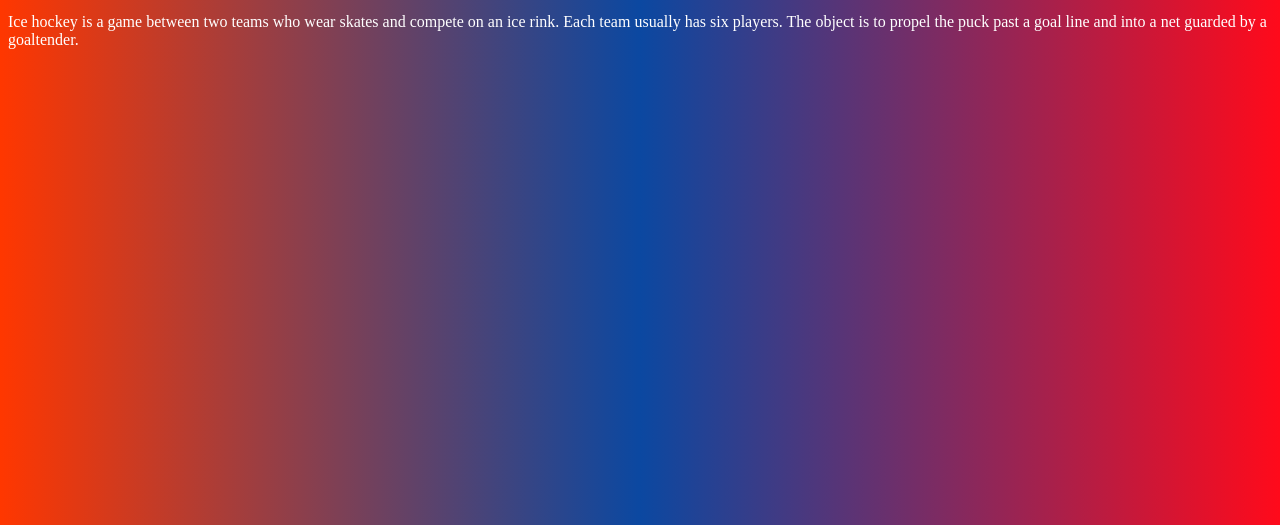
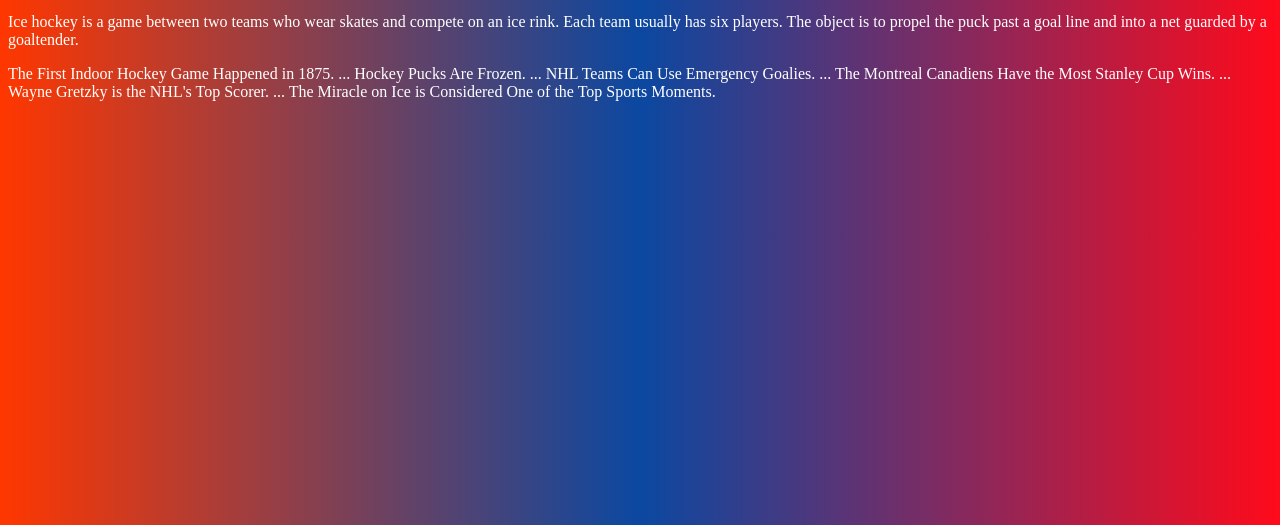
Before and after one commit to hm9102/myWebsite, a plain HTML site: page index.html in a window 1280 px wide. Shown: the part 275-800 px from the top of the page. Drawn offline with Linux system fonts and the light colour scheme.

Commit message:
Update index.html

```diff
--- a/index.html
+++ b/index.html
@@ -17,7 +17,12 @@ background: linear-gradient(90deg, rgba(255,55,0,1) 0%, rgba(11,72,161,1) 50%, r
 <p>
   Ice hockey is a game between two teams who wear skates and compete on an ice rink. Each team usually has six players. The object is to propel the puck past a goal line and into a net guarded by a goaltender.
 </p>
-
+<p>The First Indoor Hockey Game Happened in 1875. ...
+Hockey Pucks Are Frozen. ...
+NHL Teams Can Use Emergency Goalies. ...
+The Montreal Canadiens Have the Most Stanley Cup Wins. ...
+Wayne Gretzky is the NHL's Top Scorer. ...
+The Miracle on Ice is Considered One of the Top Sports Moments.</p>
 
 </body>
 
```
